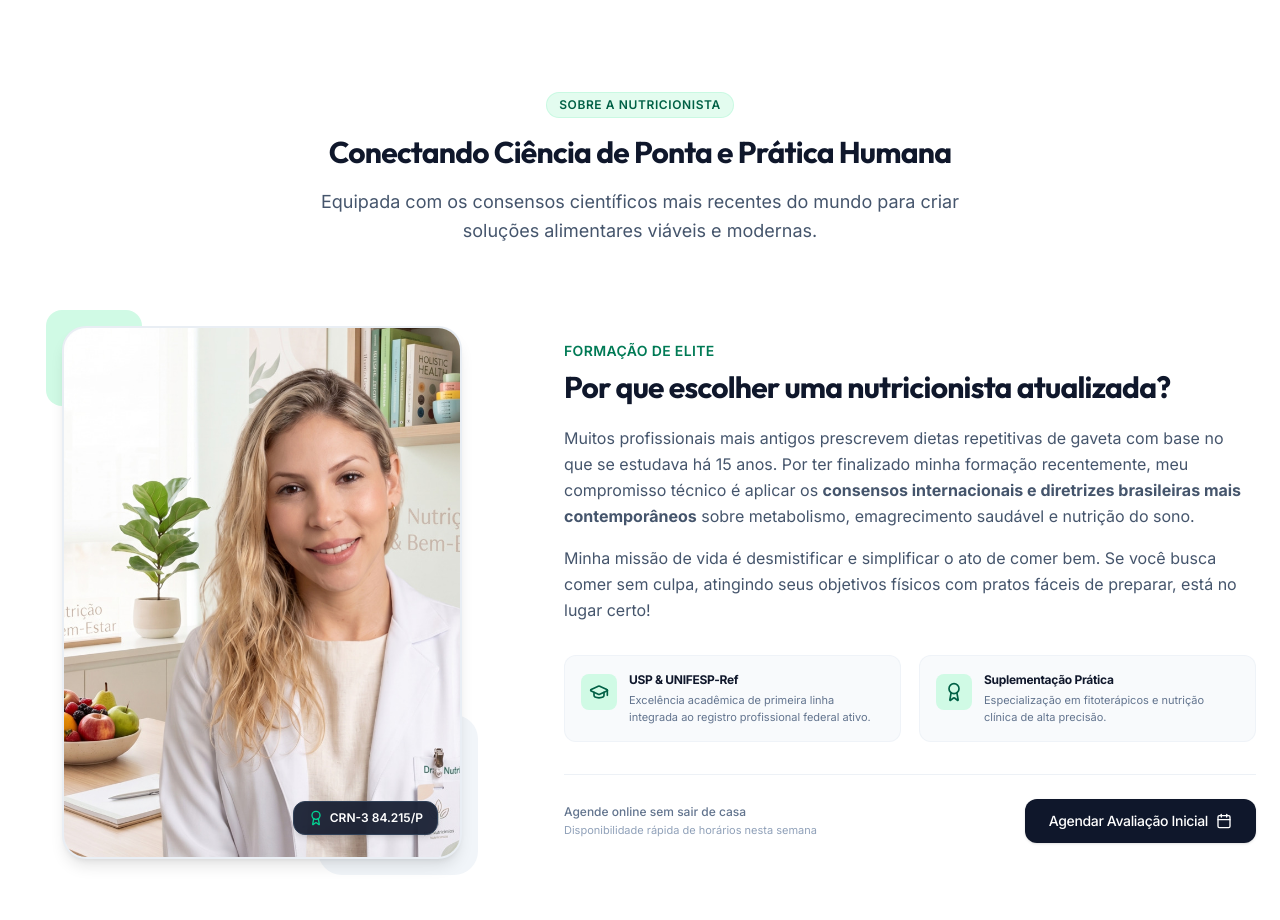
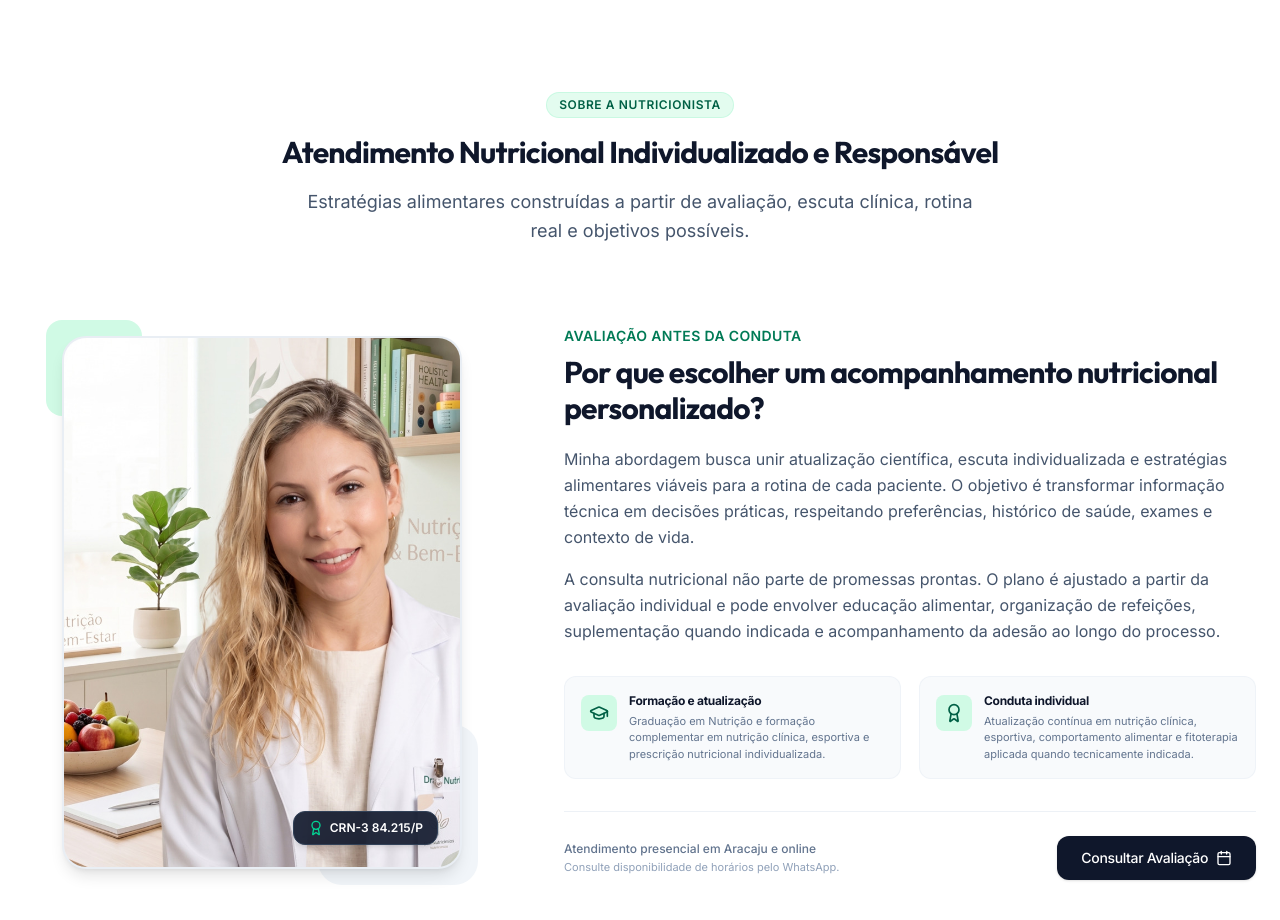
Before and after one commit to paulodias-dev/gnutrielev-nutricionista, a React (Vite) app: page / in a window 1280 px wide. Shown: the part 1320-2240 px from the top of the page. Built offline with nearby package versions, Linux system fonts and the light colour scheme.

Commit message:
Revisa secao sobre para compliance

```diff
--- a/src/components/sections/About.tsx
+++ b/src/components/sections/About.tsx
@@ -4,7 +4,7 @@
  */
 
 import React from 'react';
-import { Calendar, ShieldAlert, Award, GraduationCap, ArrowUpRight } from 'lucide-react';
+import { Calendar, Award, GraduationCap } from 'lucide-react';
 import { Section } from '../layout/Section';
 import { Button } from '../ui/Button';
 import { NUTRI_PROFILE } from '../../utils/data';
@@ -16,100 +16,95 @@ export const About: React.FC = () => {
     <Section
       id="sobre"
       tag="Sobre a Nutricionista"
-      title="Conectando Ciência de Ponta e Prática Humana"
-      subtitle="Equipada com os consensos científicos mais recentes do mundo para criar soluções alimentares viáveis e modernas."
+      title="Atendimento Nutricional Individualizado e Responsável"
+      subtitle="Estratégias alimentares construídas a partir de avaliação, escuta clínica, rotina real e objetivos possíveis."
       bgType="white"
     >
       <div className="grid grid-cols-1 lg:grid-cols-12 gap-12 lg:gap-16 items-center">
-
-        {/* Left Column: Elegant Portrait image */}
         <div className="lg:col-span-5 relative">
           <div className="relative w-full max-w-[360px] md:max-w-[400px] mx-auto">
-
-            {/* Background geometric accents reminiscent of clean Cupertino UI framing */}
             <div className="absolute -top-4 -left-4 w-24 h-24 bg-emerald-100 rounded-2xl -z-10" />
             <div className="absolute -bottom-4 -right-4 w-40 h-40 bg-slate-100 rounded-3xl -z-10" />
 
             <div className="aspect-[3/4] rounded-3xl overflow-hidden border-2 border-slate-200/50 shadow-lg relative bg-slate-100">
               <img
                 src={gislenePortrait}
-                alt={`Dra. Gislene Gomes — ${NUTRI_PROFILE.crn}`}
+                alt={`Nutricionista ${NUTRI_PROFILE.shortName} — ${NUTRI_PROFILE.crn}`}
+                width="800"
+                height="1067"
+                loading="lazy"
+                decoding="async"
                 className="w-full h-full object-cover object-center"
                 referrerPolicy="no-referrer"
               />
             </div>
 
-            {/* Micro Badge for CRN assurance */}
             <div className="absolute bottom-6 right-6 bg-slate-900/90 text-white text-xs px-3.5 py-2 rounded-xl backdrop-blur-md border border-slate-700 font-semibold shadow-md flex items-center gap-1.5">
-              <Award className="w-4 h-4 text-emerald-400" />
+              <Award aria-hidden="true" className="w-4 h-4 text-emerald-400" />
               <span>{NUTRI_PROFILE.crn}</span>
             </div>
           </div>
         </div>
 
-        {/* Right Column: Mini Bio, Academic Pillar Cards and WhatsApp Call */}
         <div className="lg:col-span-7 flex flex-col items-start text-left">
-          <span className="text-sm font-semibold text-emerald-700 tracking-wide uppercase">Formação de Elite</span>
+          <span className="text-sm font-semibold text-emerald-700 tracking-wide uppercase">Avaliação antes da conduta</span>
           <h3 className="text-2xl md:text-3xl font-bold font-display text-slate-900 mt-2 tracking-tight">
-            Por que escolher uma nutricionista atualizada?
+            Por que escolher um acompanhamento nutricional personalizado?
           </h3>
 
           <p className="mt-5 text-sm md:text-base text-slate-600 leading-relaxed">
-            Muitos profissionais mais antigos prescrevem dietas repetitivas de gaveta com base no que se estudava há 15 anos. Por ter finalizado minha formação recentemente, meu compromisso técnico é aplicar os <strong>consensos internacionais e diretrizes brasileiras mais contemporâneos</strong> sobre metabolismo, emagrecimento saudável e nutrição do sono.
+            Minha abordagem busca unir atualização científica, escuta individualizada e estratégias alimentares viáveis para a rotina de cada paciente. O objetivo é transformar informação técnica em decisões práticas, respeitando preferências, histórico de saúde, exames e contexto de vida.
           </p>
 
           <p className="mt-4 text-sm md:text-base text-slate-600 leading-relaxed">
-            Minha missão de vida é desmistificar e simplificar o ato de comer bem. Se você busca comer sem culpa, atingindo seus objetivos físicos com pratos fáceis de preparar, está no lugar certo!
+            A consulta nutricional não parte de promessas prontas. O plano é ajustado a partir da avaliação individual e pode envolver educação alimentar, organização de refeições, suplementação quando indicada e acompanhamento da adesão ao longo do processo.
           </p>
 
-          {/* Academic/Professional pillars */}
           <div className="grid grid-cols-1 sm:grid-cols-2 gap-4.5 w-full mt-8">
-
             <div className="p-4 rounded-xl bg-slate-50 border border-slate-200/40 flex gap-3 text-left">
               <div className="w-9 h-9 rounded-lg bg-emerald-100 flex items-center justify-center shrink-0 mt-0.5">
-                <GraduationCap className="w-5 h-5 text-emerald-800" />
+                <GraduationCap aria-hidden="true" className="w-5 h-5 text-emerald-800" />
               </div>
               <div>
-                <h4 className="text-xs font-bold text-slate-900 tracking-tight">USP & UNIFESP-Ref</h4>
+                <h4 className="text-xs font-bold text-slate-900 tracking-tight">Formação e atualização</h4>
                 <p className="text-[11px] text-slate-500 mt-1 leading-normal">
-                  Excelência acadêmica de primeira linha integrada ao registro profissional federal ativo.
+                  {NUTRI_PROFILE.graduation}
                 </p>
               </div>
             </div>
 
             <div className="p-4 rounded-xl bg-slate-50 border border-slate-200/40 flex gap-3 text-left">
               <div className="w-9 h-9 rounded-lg bg-emerald-100 flex items-center justify-center shrink-0 mt-0.5">
-                <Award className="w-5 h-5 text-emerald-800" />
+                <Award aria-hidden="true" className="w-5 h-5 text-emerald-800" />
               </div>
               <div>
-                <h4 className="text-xs font-bold text-slate-900 tracking-tight">Suplementação Prática</h4>
+                <h4 className="text-xs font-bold text-slate-900 tracking-tight">Conduta individual</h4>
                 <p className="text-[11px] text-slate-500 mt-1 leading-normal">
-                  Especialização em fitoterápicos e nutrição clínica de alta precisão.
+                  {NUTRI_PROFILE.postGraduation}
                 </p>
               </div>
             </div>
-
           </div>
 
-          {/* Prompt Message and Call */}
           <div className="mt-8 pt-6 border-t border-slate-200/60 w-full flex flex-col sm:flex-row sm:items-center justify-between gap-4">
             <div>
-              <p className="text-xs text-slate-500 font-medium">Agende online sem sair de casa</p>
-              <p className="text-[11px] text-slate-400 mt-0.5">Disponibilidade rápida de horários nesta semana</p>
+              <p className="text-xs text-slate-500 font-medium">Atendimento presencial em Aracaju e online</p>
+              <p className="text-[11px] text-slate-400 mt-0.5">Consulte disponibilidade de horários pelo WhatsApp.</p>
             </div>
             <Button
               id="about-cta"
-              onClick={() => window.open(NUTRI_PROFILE.whatsappUrl, '_blank')}
+              href={NUTRI_PROFILE.whatsappUrl}
+              target="_blank"
+              rel="noopener noreferrer"
               variant="secondary"
               size="md"
               icon={Calendar}
+              aria-label="Consultar disponibilidade para avaliação nutricional pelo WhatsApp"
             >
-              Agendar Avaliação Inicial
+              Consultar Avaliação
             </Button>
           </div>
-
         </div>
-
       </div>
     </Section>
   );
```
